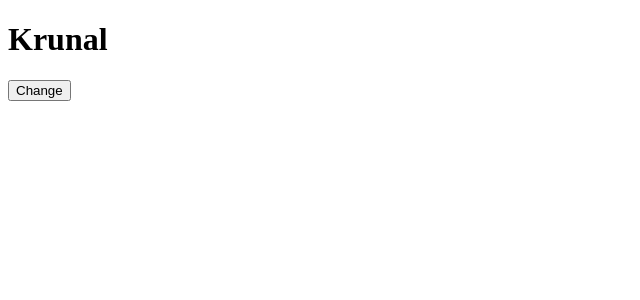
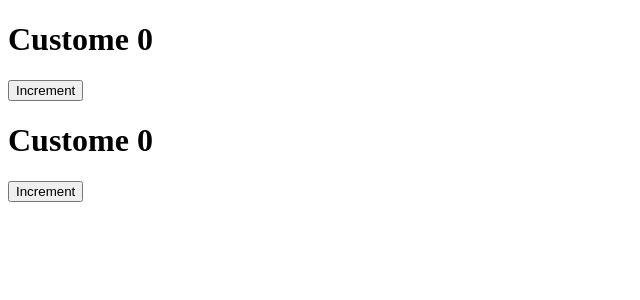
Before and after one commit to Krunal01/Practice, a React (Create React App) app: page / in a window 1280 px wide. Shown: the top 300 px of the page, without its empty margins (0-640 px from the left). Built offline with nearby package versions, Linux system fonts and the light colour scheme.

Commit message:
Custome useState

```diff
--- /dev/null
+++ b/src/Apps.js
@@ -0,0 +1,18 @@
+import React from "react";
+import Cs from "./Cs";
+
+function Apps() {
+  const data = Cs();
+  const data1 = Cs();
+
+  return (
+    <React.Fragment>
+      <h1>Custome {data.count}</h1>
+      <button onClick={data.counterIncrement}>Increment</button>
+      <h1>Custome {data1.count}</h1>
+      <button onClick={data1.counterIncrement}>Increment</button>
+    </React.Fragment>
+  );
+}
+
+export default Apps;
--- /dev/null
+++ b/src/Cs.js
@@ -0,0 +1,11 @@
+import { useState } from "react";
+
+function Cs() {
+  const [count, setCount] = useState(0);
+  const counterIncrement = () => {
+    setCount(count + 1);
+  };
+  return { count, counterIncrement };
+}
+
+export default Cs;
--- a/src/index.js
+++ b/src/index.js
@@ -1,7 +1,9 @@
 import React from "react";
 import ReactDOM from "react-dom";
+import Apps from "./Apps";
+// import usecustom from "./Usecustom";
 // import Student from "./Student";
-import App from "./App";
+// import App from "./App";
 // import Student from "./Student";
 
 // ReactDOM.render(
@@ -19,4 +21,4 @@ import App from "./App";
 //   <Student name="Rahul" subject="OS" />,
 //   document.getElementById("root")
 // );
-ReactDOM.render(<App />, document.getElementById("root"));
+ReactDOM.render(<Apps />, document.getElementById("root"));
```
